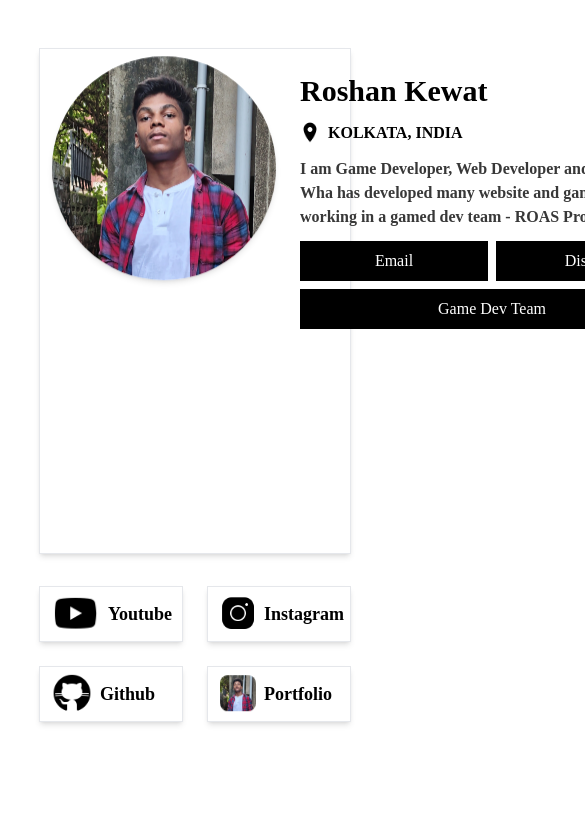
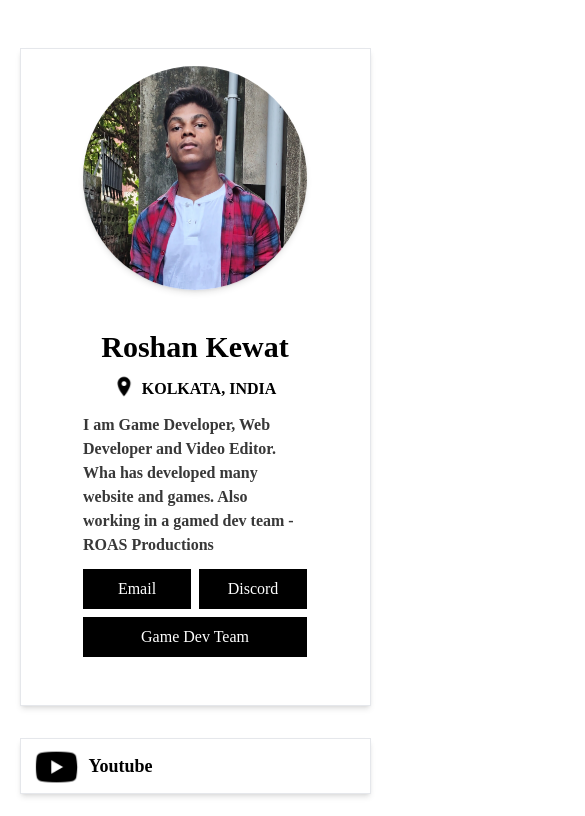
Before and after one commit to thedevroshan/Landing-Page, a React (Vite) app: page / in a window 390 px wide. Shown: the top 816 px of the page, 585 px wide, since content can reach past the window. Built offline with nearby package versions, Linux system fonts and the light colour scheme.

Commit message:
Added Responsiveness

```diff
--- a/src/App.tsx
+++ b/src/App.tsx
@@ -3,14 +3,14 @@ import "./App.css";
 function App() {
   return (
     <>
-      <div className="w-[80vw] h-[60vh] bg-white border m-auto shadow-md flex items-start justify-start px-3 py-2 mt-12 gap-6 select-none">
+      <div className="w-[90vw] h-fit bg-white border m-auto shadow-md flex flex-col md:flex-row items-center md:items-start justify-start px-3 py-4 mt-12 pb-8 gap-6 select-none">
         <img
           src="/roshan.jpg"
           alt="Roshan Kewat"
           className="w-56 rounded-full shadow-md animate-custom-float"
         />
 
-        <div className="py-4 flex flex-col gap-3">
+        <div className="py-4 flex flex-col gap-3 items-center md:items-start">
           <span className="font-semibold text-3xl">Roshan Kewat</span>
           <div className="flex gap-2 items-center">
             <img
@@ -20,18 +20,18 @@ function App() {
             />
             <span className="font-semibold">KOLKATA, INDIA</span>
           </div>
-          <span className="font-semibold text-[#383838] w-96">
+          <span className="font-semibold text-[#383838] w-56 md:w-96 text-start">
             I am Game Developer, Web Developer and Video Editor. Wha has
             developed many website and games. Also working in a gamed dev team -{" "}
             <strong>ROAS Productions</strong>
           </span>
 
-          <div className="flex flex-col gap-2">
+          <div className="flex flex-col gap-2 w-full h-fit">
             <div className="flex gap-2">
-              <button className="bg-black w-full py-2 text-white">Email</button>
+              <button className="bg-black w-full py-2 text-white hover:font-semibold transition-all">Email</button>
               <a
                 href="http://"
-                className="bg-black w-full py-2 text-white text-center"
+                className="bg-black w-full py-2 text-white text-center hover:font-semibold transition-all"
                 target="_blank"
               >
                 Discord
@@ -39,7 +39,7 @@ function App() {
             </div>
             <a
               href="http://"
-              className="bg-black w-full py-2 text-center text-white"
+              className="bg-black w-full py-2 text-center text-white hover:font-semibold transition-all"
               target="_blank"
             >
               Game Dev Team
@@ -48,8 +48,8 @@ function App() {
         </div>
       </div>
 
-      <div className="w-[80vw] h-full bg-transparent flex flex-col gap-6 items-start m-auto mt-8">
-        <div className="w-full flex gap-6">
+      <div className="w-[90vw] h-full bg-transparent flex flex-col md:flex-row gap-6 items-start m-auto mt-8 mb-12">
+        <div className="w-full flex flex-col gap-6">
           <div className="bg-white border shadow-md w-full h-14 px-3 items-center flex gap-2">
             <a
               href="https://www.youtube.com/@thedevroshan"
@@ -83,7 +83,7 @@ function App() {
             </a>
           </div>
         </div>
-        <div className="w-full flex gap-6">
+        <div className="w-full flex flex-col gap-6">
           <div className="bg-white border shadow-md w-full h-14 px-3 items-center flex gap-2">
             <a
               href="https://www.github.com/thedevroshan"
@@ -101,11 +101,7 @@ function App() {
             </a>
           </div>
           <div className="bg-white border shadow-md w-full h-14 px-3 items-center flex gap-2">
-            <a
-              href="#"
-              className="flex gap-2 items-center"
-              target="_blank"
-            >
+            <a href="#" className="flex gap-2 items-center" target="_blank">
               <img
                 src="/roshan.jpg"
                 alt="Roshan"
```
